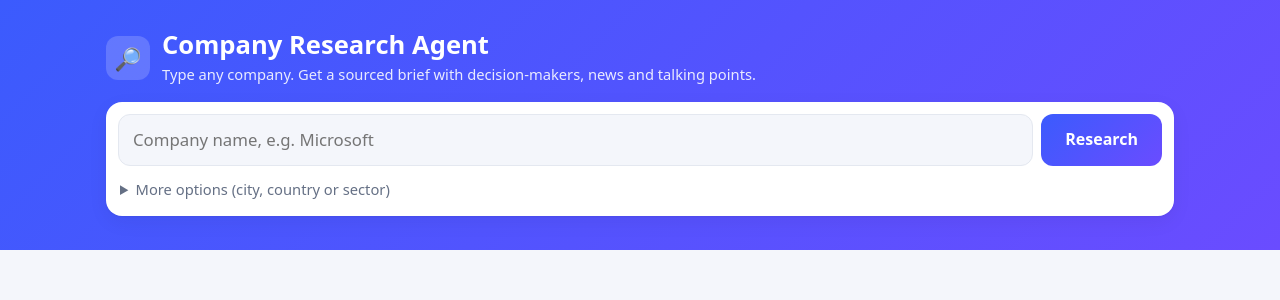
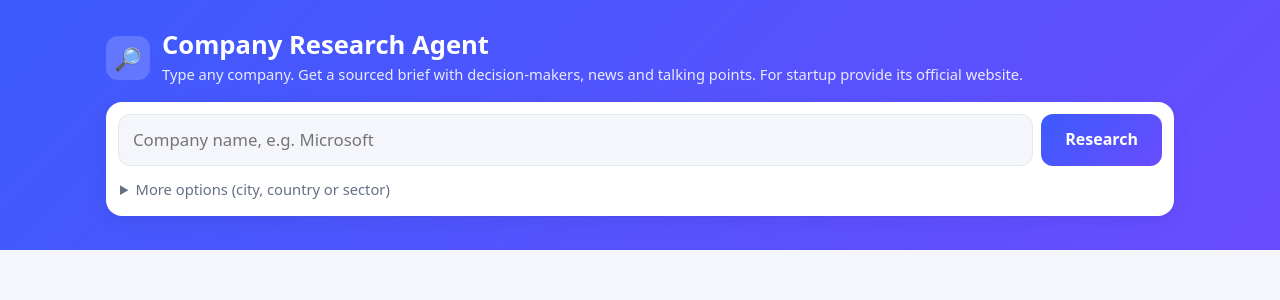
Before and after one commit to DhruviDarji/company-research-agent, a Flask app: page / in a window 1280 px wide. Shown: the top 300 px of the page. Run offline with Flask 3, Linux system fonts and the light colour scheme.

Commit message:
Update index.html template

```diff
--- a/app/templates/index.html
+++ b/app/templates/index.html
@@ -12,7 +12,7 @@
   <div class="wrap">
     <div class="brand"><span class="logo" aria-hidden="true">🔎</span>
       <div><h1>Company Research Agent</h1>
-      <p class="sub">Type any company. Get a sourced brief with decision-makers, news and talking points.</p></div>
+      <p class="sub">Type any company. Get a sourced brief with decision-makers, news and talking points. For startup provide its official website.</p></div>
     </div>
     <form id="f">
       <div class="search">
```
